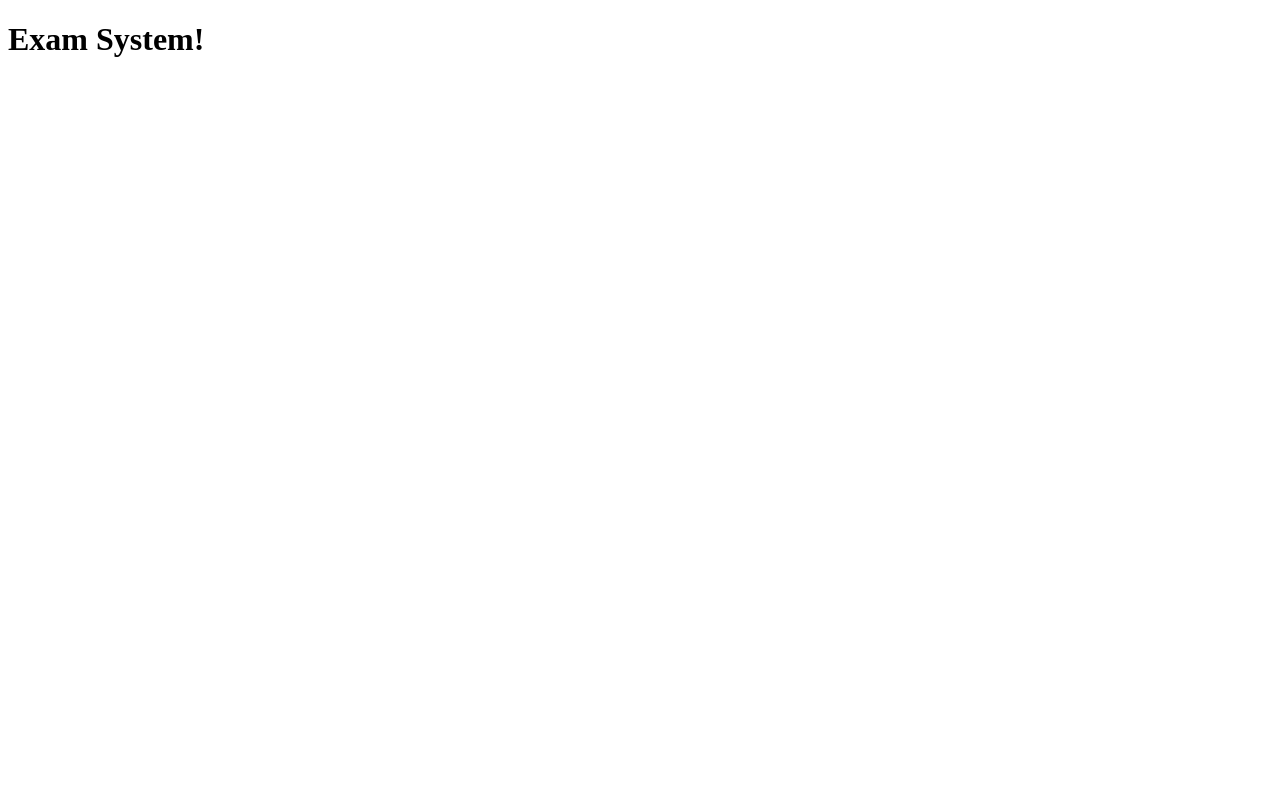
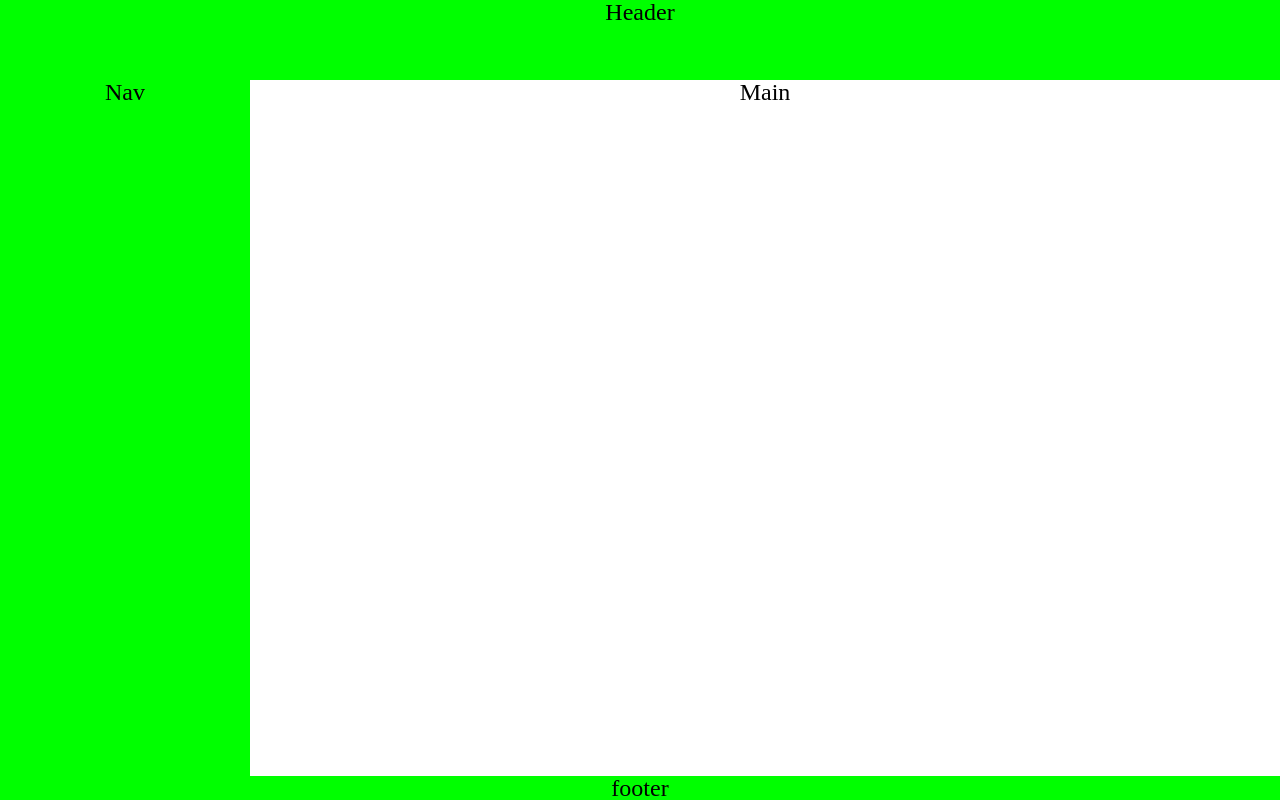
Before and after one commit to Nnvemeka/Exam-system, a React (Create React App) app: page / in a window 1280 px wide. Built offline with nearby package versions, Linux system fonts and the light colour scheme.

Commit message:
App layout

```diff
--- a/src/App.js
+++ b/src/App.js
@@ -1,6 +1,9 @@
+import Layout from "./layout/Layout";
+import './app.css'
+
 function App() {
   return (
-    <h1>Exam System!</h1>
+    <Layout />
   );
 }
 
--- /dev/null
+++ b/src/app.css
@@ -0,0 +1,14 @@
+* {
+    margin: 0;
+    padding: 0;
+    box-sizing: border-box;
+}
+
+html {
+    font-size: 62.5%;
+}
+
+body {
+    line-height: 1;
+    /* font-weight: 400; */
+}
--- /dev/null
+++ b/src/layout/Layout.jsx
@@ -0,0 +1,15 @@
+import React from 'react'
+import './layout.css'
+
+const layout = () => {
+  return (
+    <div className='layout'>
+        <div className='header'>Header</div>
+        <div className='nav'>Nav</div>
+        <div className='main'>Main</div>
+        <div className='footer'>footer</div>
+    </div>
+  )
+}
+
+export default layout
--- /dev/null
+++ b/src/layout/layout.css
@@ -0,0 +1,29 @@
+.layout {
+    height: 100vh;
+    text-align: center;
+    font-size: 24px;
+
+    display: grid;
+    grid-template-columns: 25rem 1fr;
+    grid-template-rows: 8rem 1fr;
+}
+
+.header {
+    background-color: lime;
+    grid-column: 1 / -1;
+}
+
+.nav {
+    background-color: lime;
+
+}
+
+.menu {
+    grid-column: 2 / -1;
+    background-color: #fff;
+}
+
+.footer {
+    grid-column: 1 / -1;
+    background-color: lime;
+}
```
